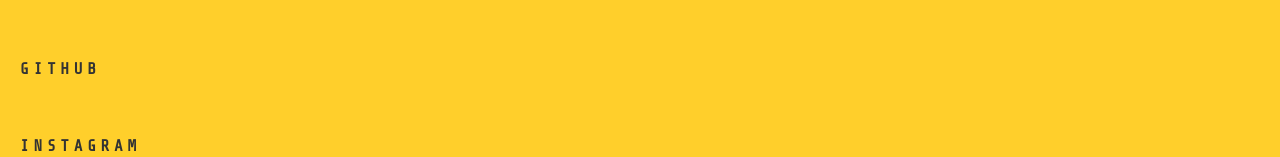
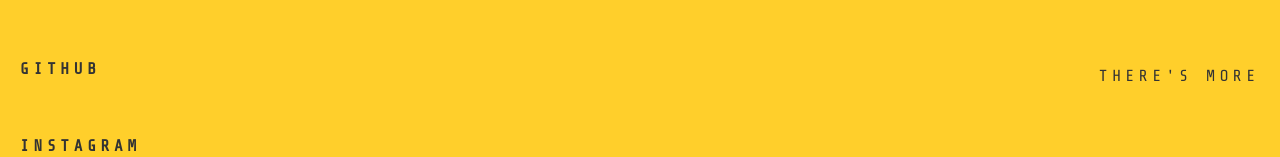
Before and after one commit to anjiren/anji-website, a React (Create React App) app: page / in a window 1280 px wide. Shown: the part 695-852 px from the top of the page. Built offline with nearby package versions, Linux system fonts and the light colour scheme.

Commit message:
Local href to resume, "There's more!" hint

```diff
--- a/src/App.css
+++ b/src/App.css
@@ -60,6 +60,14 @@ a {
     text-transform: uppercase;
     letter-spacing: .3em; }
 
+.Scroll-hint {
+  position: fixed;
+  right: 0;
+  bottom: 0;
+  margin: 20px;
+  text-transform: uppercase;
+  letter-spacing: .3em; }
+
 @keyframes App-logo-spin {
   from {
     transform: rotate(0deg); }
--- a/src/App.js
+++ b/src/App.js
@@ -23,14 +23,17 @@ class App extends Component {
         </p>
         <div className="Info-container">
           <div className="Info-item">
-            <h5>Resume</h5>
+            <a href="/resume.pdf"><h5>Resume</h5></a>
           </div>
           <div className="Info-item">
             <a href="https://github.com/anjiren"><h5>Github</h5></a>
           </div>
           <div className="Info-item">
-            <a href="https://www.instagram.com/anjiren_/"><h5>Instagram</h5></a>
+            <a href="https://www.instagram.com/anjimade/"><h5>Instagram</h5></a>
           </div>
+        </div>
+        <div className="Scroll-hint">
+          There's more
         </div>
       </div>
     );
--- a/src/App.scss
+++ b/src/App.scss
@@ -53,6 +53,15 @@
   }
 }
 
+.Scroll-hint {
+  position: fixed;
+  right: 0;
+  bottom: 0;
+  margin: 20px;
+  text-transform: uppercase;
+  letter-spacing: .3em;
+}
+
 @keyframes App-logo-spin {
   from { transform: rotate(0deg); }
   to { transform: rotate(360deg); }
```
Also changed, not shown: app.yaml (added, +9 -0 lines), 1 other file (tests, documents, lock files or other folders).
